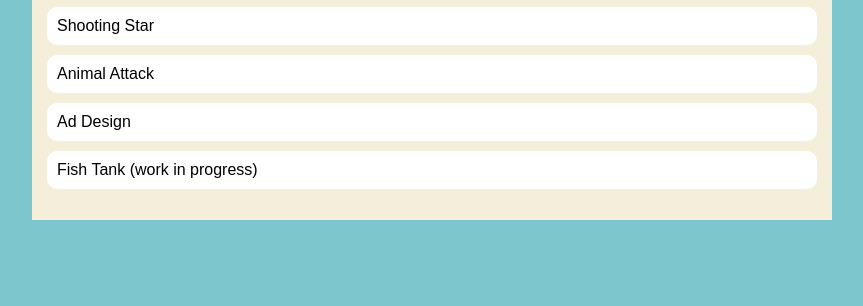
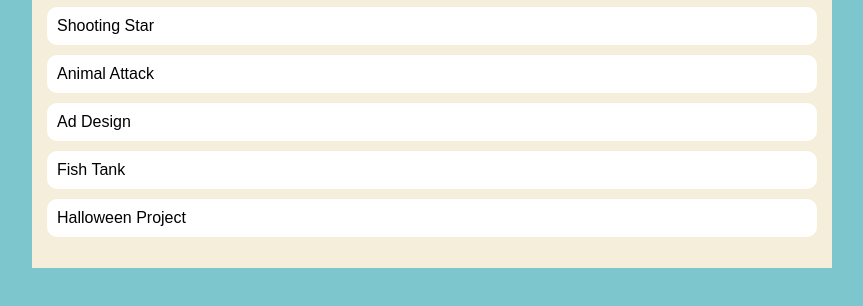
Before and after one commit to brettadams1/brettadams.github.io, a plain HTML site: page portfolio.html in a window 1280 px wide. Shown: the part 400-706 px from the top of the page, without its empty margins (208-1071 px from the left). Drawn offline with Linux system fonts and the light colour scheme.

Commit message:
Add Halloween Project

```diff
--- a/portfolio.html
+++ b/portfolio.html
@@ -31,7 +31,8 @@
                         <li><a href="https://www.khanacademy.org/computer-programming/spin-off-of-project-shooting-star/5118945420427264">Shooting Star</a></li>
                         <li><a href="https://www.khanacademy.org/computer-programming/spin-off-of-project-animal-attack/6026931345080320">Animal Attack</a></li>
                         <li><a href="https://www.khanacademy.org/computer-programming/spin-off-of-project-ad-design/6741592884428800">Ad Design</a></li>
-                        <li><a href="https://www.khanacademy.org/computer-programming/spin-off-of-project-fish-tank/6460652853444608">Fish Tank (work in progress)</a></li>
+                        <li><a href="https://www.khanacademy.org/computer-programming/spin-off-of-project-fish-tank/6460652853444608">Fish Tank</a></li>
+                        <li><a href="https://www.khanacademy.org/computer-programming/halloween-project/5929552204840960">Halloween Project</a></li>
                     </ul>
                 </div>
             </main>
```
